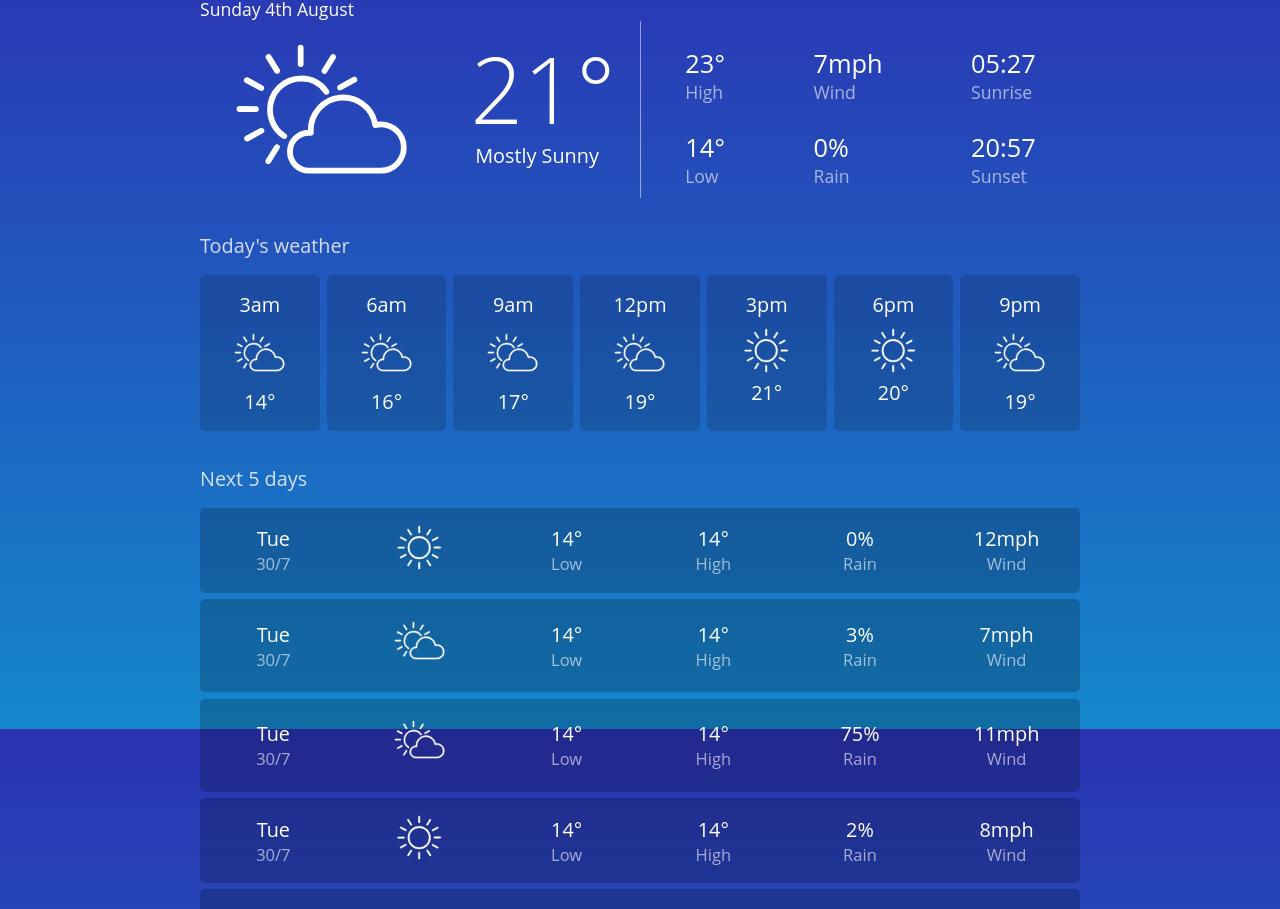
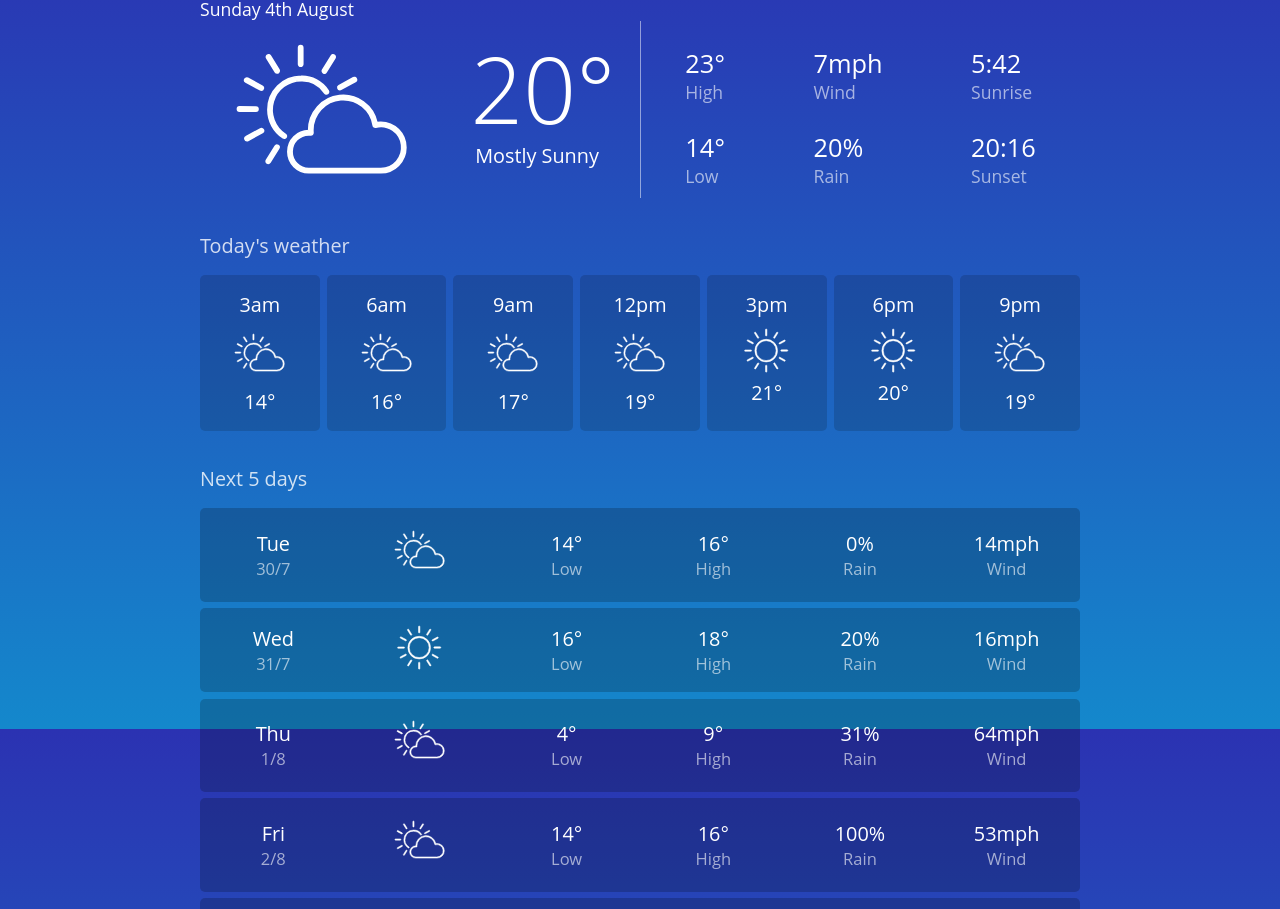
Before and after one commit to gosikxo/weather-app, a React (Create React App) app: page / in a window 1280 px wide. Shown: the part 71-980 px from the top of the page. Built offline with nearby package versions, Linux system fonts and the light colour scheme.

Commit message:
Add components.

```diff
--- a/src/App.tsx
+++ b/src/App.tsx
@@ -3,47 +3,25 @@ import logo from './logo.svg';
 import './App.css';
 import WeatherByHour from "./components/WeatherByHour";
 import Next5Days from "./components/Next5Days";
+import CurrentTemperature from './components/CurrentTemperature';
+import LocationAndDate from './components/LocationAndDate';
+import CurrentStats from './components/CurrentStats';
 
 function App() {
   return (
     <main className="main-container">
 
     <div className="location-and-date">
-      <h1 className="location-and-date__location">London, UK</h1>
-      <div>Sunday 4th August</div>
+      <LocationAndDate location='London, UK' date='Sunday 4th August' />
     </div>
 
-
     <div className="current-temperature">
-      <div className="current-temperature__icon-container">
-        <img src="icons/mostly-sunny.svg" className="current-temperature__icon" alt="" />
-      </div>
-      <div className="current-temperature__content-container">
-        <div className="current-temperature__value">21&deg;</div>
-        <div className="current-temperature__summary">Mostly Sunny</div>
-      </div>
+      <CurrentTemperature weatherType="mostly-sunny" temperature={20} sunny="Mostly Sunny"/>
     </div>
 
 
     <div className="current-stats">
-      <div>
-        <div className="current-stats__value">23&deg;</div>
-        <div className="current-stats__label">High</div>
-        <div className="current-stats__value">14&deg;</div>
-        <div className="current-stats__label">Low</div>
-      </div>
-      <div>
-        <div className="current-stats__value">7mph</div>
-        <div className="current-stats__label">Wind</div>
-        <div className="current-stats__value">0%</div>
-        <div className="current-stats__label">Rain</div>
-      </div>
-      <div>
-        <div className="current-stats__value">05:27</div>
-        <div className="current-stats__label">Sunrise</div>
-        <div className="current-stats__value">20:57</div>
-        <div className="current-stats__label">Sunset</div>
-      </div>
+      <CurrentStats temperatureHigh={23} temperatureLow={14} windSpeed={7} chanceOfRain={20} sunrise={"5:42"} sunset={"20:16"}/>
     </div>
 
     <div className="weather-by-hour">
@@ -61,7 +39,11 @@ function App() {
     <div className="next-5-days">
       <h2 className="next-5-days__heading">Next 5 days</h2>
       <div className="next-5-days__container">
-        <Next5Days date='30/7' day='Tue' temperatureInCelsius={14} chanceOfRain={0}/>
+        <Next5Days date='30/7' day='Tue' weatherType="mostly-sunny" temperatureInCelsiusLow={14} temperatureInCelsiusHigh={16} chanceOfRain={0} windSpeed={14}/>
+        <Next5Days date='31/7' day='Wed' weatherType="sunny" temperatureInCelsiusLow={16} temperatureInCelsiusHigh={18} chanceOfRain={20} windSpeed={16}/>
+        <Next5Days date='1/8' day='Thu' weatherType="mostly-sunny" temperatureInCelsiusLow={4} temperatureInCelsiusHigh={9} chanceOfRain={31} windSpeed={64}/>
+        <Next5Days date='2/8' day='Fri' weatherType="mostly-sunny" temperatureInCelsiusLow={14} temperatureInCelsiusHigh={16}chanceOfRain={100} windSpeed={53}/>
+        <Next5Days date='3/8' day='Sat' weatherType="sunny" temperatureInCelsiusLow={15} temperatureInCelsiusHigh={20} chanceOfRain={0} windSpeed={2}/>
       </div>
     </div>
 
--- /dev/null
+++ b/src/components/CurrentStats.tsx
@@ -0,0 +1,20 @@
+export default function CurrentStats(props: { temperatureHigh: number, temperatureLow: number, windSpeed: number, chanceOfRain: number, sunrise: string, sunset: string }) {
+    return (
+        <><div>
+            <div className="current-stats__value">{props.temperatureHigh}&deg;</div>
+            <div className="current-stats__label">High</div>
+            <div className="current-stats__value">{props.temperatureLow}&deg;</div>
+            <div className="current-stats__label">Low</div>
+        </div><div>
+                <div className="current-stats__value">{props.windSpeed}mph</div>
+                <div className="current-stats__label">Wind</div>
+                <div className="current-stats__value">{props.chanceOfRain}%</div>
+                <div className="current-stats__label">Rain</div>
+            </div><div>
+                <div className="current-stats__value">{props.sunrise}</div>
+                <div className="current-stats__label">Sunrise</div>
+                <div className="current-stats__value">{props.sunset}</div>
+                <div className="current-stats__label">Sunset</div>
+            </div></>
+    )
+}
--- /dev/null
+++ b/src/components/CurrentTemperature.tsx
@@ -0,0 +1,23 @@
+type WeatherType = 'mostly-sunny' | 'sunny';
+
+function WeatherTypeIcon(props:{weatherType: WeatherType}) {
+  if (props.weatherType === "mostly-sunny") {
+        return  <img src="icons/mostly-sunny.svg" className="current-temperature__icon" alt="Mostly sunny" />
+  }
+  return  <img src="icons/sunny.svg" alt="Sunny" />;
+
+}
+
+export default function CurrentTemperature(props: {weatherType: WeatherType, temperature: number, sunny: string}) {
+    return (
+      <>
+      <div className="current-temperature__icon-container">
+        <WeatherTypeIcon weatherType={props.weatherType}/>
+      </div>
+      <div className="current-temperature__content-container">
+        <div className="current-temperature__value">{props.temperature}&deg;</div>
+        <div className="current-temperature__summary">{props.sunny}</div>
+      </div>
+      </>
+    )
+}
--- /dev/null
+++ b/src/components/LocationAndDate.tsx
@@ -0,0 +1,8 @@
+export default function LocationAndDate(props: {location: string, date: string}) {
+    return (
+        <>
+            <h1 className="location-and-date__location">{props.location}</h1>
+            <div>{props.date}</div>
+        </>
+    )
+ }
--- a/src/components/Next5Days.tsx
+++ b/src/components/Next5Days.tsx
@@ -8,7 +8,7 @@ function WeatherTypeIcon(props:{weatherType: WeatherType}) {
 
 }
 
-export default function Next5Days(props: {date:string, day: string, temperatureInCelsius: number, chanceOfRain: number}) {
+export default function Next5Days(props: {date:string, day: string, temperatureInCelsiusLow: number, temperatureInCelsiusHigh: number, chanceOfRain: number, weatherType: WeatherType, windSpeed: number}) {
     return (
         <><div className="next-5-days__row">
 
@@ -17,18 +17,18 @@ export default function Next5Days(props: {date:string, day: string, temperatureI
                 <div className="next-5-days__label">{props.date}</div>
             </div>
 
+            <div className="next-5-days__icon">
+                <WeatherTypeIcon weatherType={props.weatherType}/>
+            </div>
+
             <div className="next-5-days__low">
-                {props.temperatureInCelsius}&deg;
+                {props.temperatureInCelsiusLow}&deg;
                 <div className="next-5-days__label">Low</div>
             </div>
 
             <div className="next-5-days__high">
-                {props.temperatureInCelsius}&deg;
+                {props.temperatureInCelsiusHigh}&deg;
                 <div className="next-5-days__label">High</div>
-            </div>
-
-            <div className="next-5-days__icon">
-                <img src="icons/sunny.svg" alt="Sunny" />
             </div>
 
             <div className="next-5-days__rain">
@@ -37,133 +37,10 @@ export default function Next5Days(props: {date:string, day: string, temperatureI
             </div>
 
             <div className="next-5-days__wind">
-                12mph
+                {props.windSpeed}mph
                 <div className="next-5-days__label">Wind</div>
             </div>
 
-        </div><div className="next-5-days__row">
-
-                <div className="next-5-days__date">
-                    {props.day}
-                    <div className="next-5-days__label">{props.date}</div>
-                </div>
-
-                <div className="next-5-days__low">
-                    {props.temperatureInCelsius}&deg;
-                    <div className="next-5-days__label">Low</div>
-                </div>
-
-                <div className="next-5-days__high">
-                  {props.temperatureInCelsius}&deg;
-                    <div className="next-5-days__label">High</div>
-                </div>
-
-                <div className="next-5-days__icon">
-                    <img src="icons/mostly-sunny.svg" alt="Mostly sunny" />
-                </div>
-
-                <div className="next-5-days__rain">
-                    3%
-                    <div className="next-5-days__label">Rain</div>
-                </div>
-
-                <div className="next-5-days__wind">
-                    7mph
-                    <div className="next-5-days__label">Wind</div>
-                </div>
-
-            </div><div className="next-5-days__row">
-
-                <div className="next-5-days__date">
-                    {props.day}
-                    <div className="next-5-days__label">{props.date}</div>
-                </div>
-
-                <div className="next-5-days__low">
-                    {props.temperatureInCelsius}&deg;
-                    <div className="next-5-days__label">Low</div>
-                </div>
-
-                <div className="next-5-days__high">
-                    {props.temperatureInCelsius}&deg;
-                    <div className="next-5-days__label">High</div>
-                </div>
-
-                <div className="next-5-days__icon">
-                    <img src="icons/mostly-sunny.svg" alt="Mostly sunny" />
-                </div>
-
-                <div className="next-5-days__rain">
-                    75%
-                    <div className="next-5-days__label">Rain</div>
-                </div>
-
-                <div className="next-5-days__wind">
-                    11mph
-                    <div className="next-5-days__label">Wind</div>
-                </div>
-
-            </div><div className="next-5-days__row">
-
-                <div className="next-5-days__date">
-                    {props.day}
-                    <div className="next-5-days__label">{props.date}</div>
-                </div>
-
-                <div className="next-5-days__low">
-                    {props.temperatureInCelsius}&deg;
-                    <div className="next-5-days__label">Low</div>
-                </div>
-
-                <div className="next-5-days__high">
-                    {props.temperatureInCelsius}&deg;
-                    <div className="next-5-days__label">High</div>
-                </div>
-
-                <div className="next-5-days__icon">
-                    <img src="icons/sunny.svg" alt="Sunny" />
-                </div>
-
-                <div className="next-5-days__rain">
-                    2%
-                    <div className="next-5-days__label">Rain</div>
-                </div>
-
-                <div className="next-5-days__wind">
-                    8mph
-                    <div className="next-5-days__label">Wind</div>
-                </div>
-
-            </div><div className="next-5-days__row">
-
-                <div className="next-5-days__date">
-                    {props.day}
-                    <div className="next-5-days__label">{props.date}</div>
-                </div>
-
-                <div className="next-5-days__low">
-                    {props.temperatureInCelsius}&deg;
-                    <div className="next-5-days__label">Low</div>
-                </div>
-
-                <div className="next-5-days__high">
-                    {props.temperatureInCelsius}&deg;
-                    <div className="next-5-days__label">High</div>
-                </div>
-
-                <div className="next-5-days__icon">
-                    <img src="icons/mostly-sunny.svg" alt="Mostly sunny" />
-                </div>
-
-                <div className="next-5-days__rain">
-                    0%
-                    <div className="next-5-days__label">Rain</div>
-                </div>
-
-                <div className="next-5-days__wind">
-                    12mph
-                    <div className="next-5-days__label">Wind</div>
-                </div>
-            </div></>
+        </div></>
     )
 }
```
